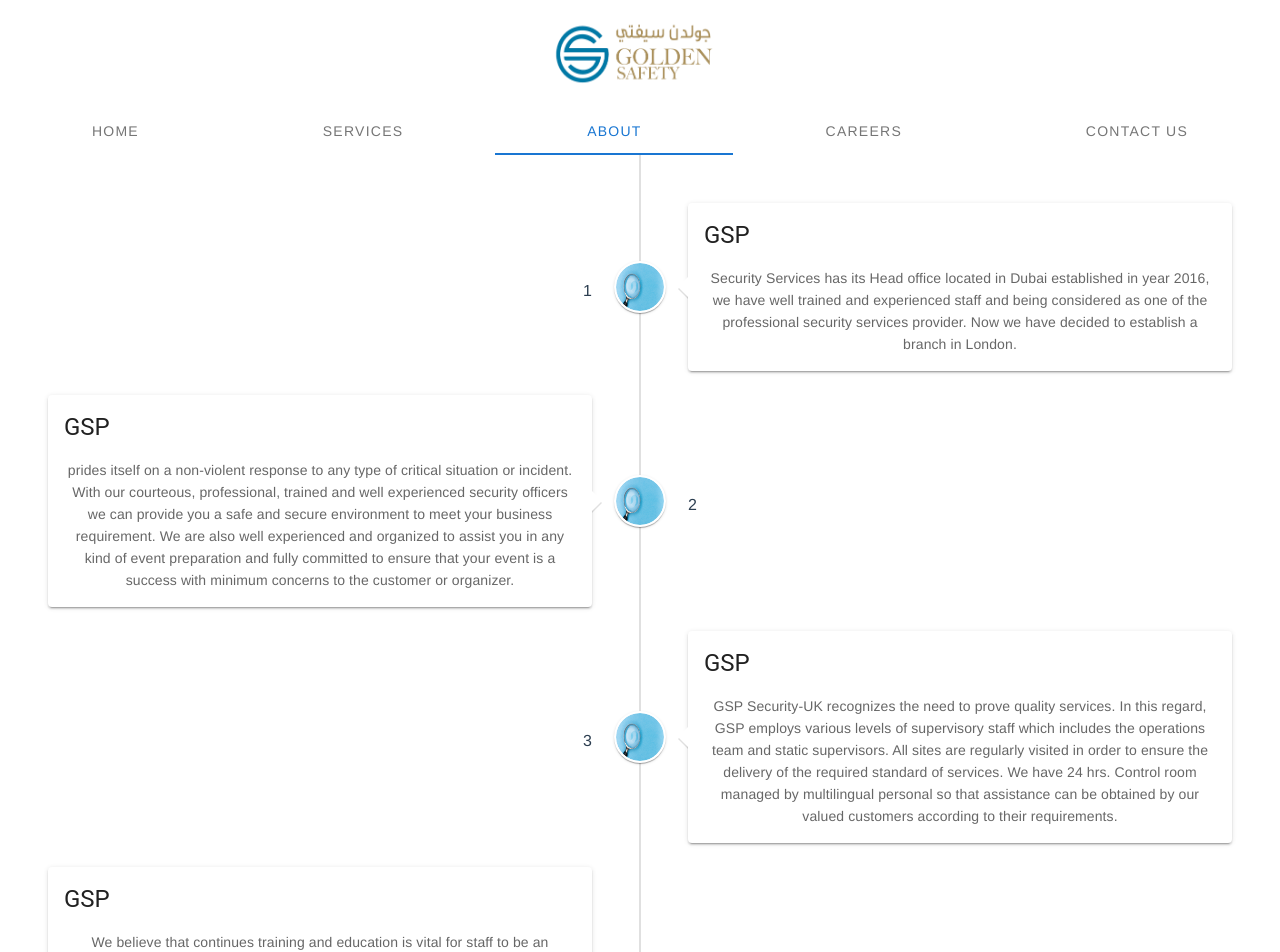
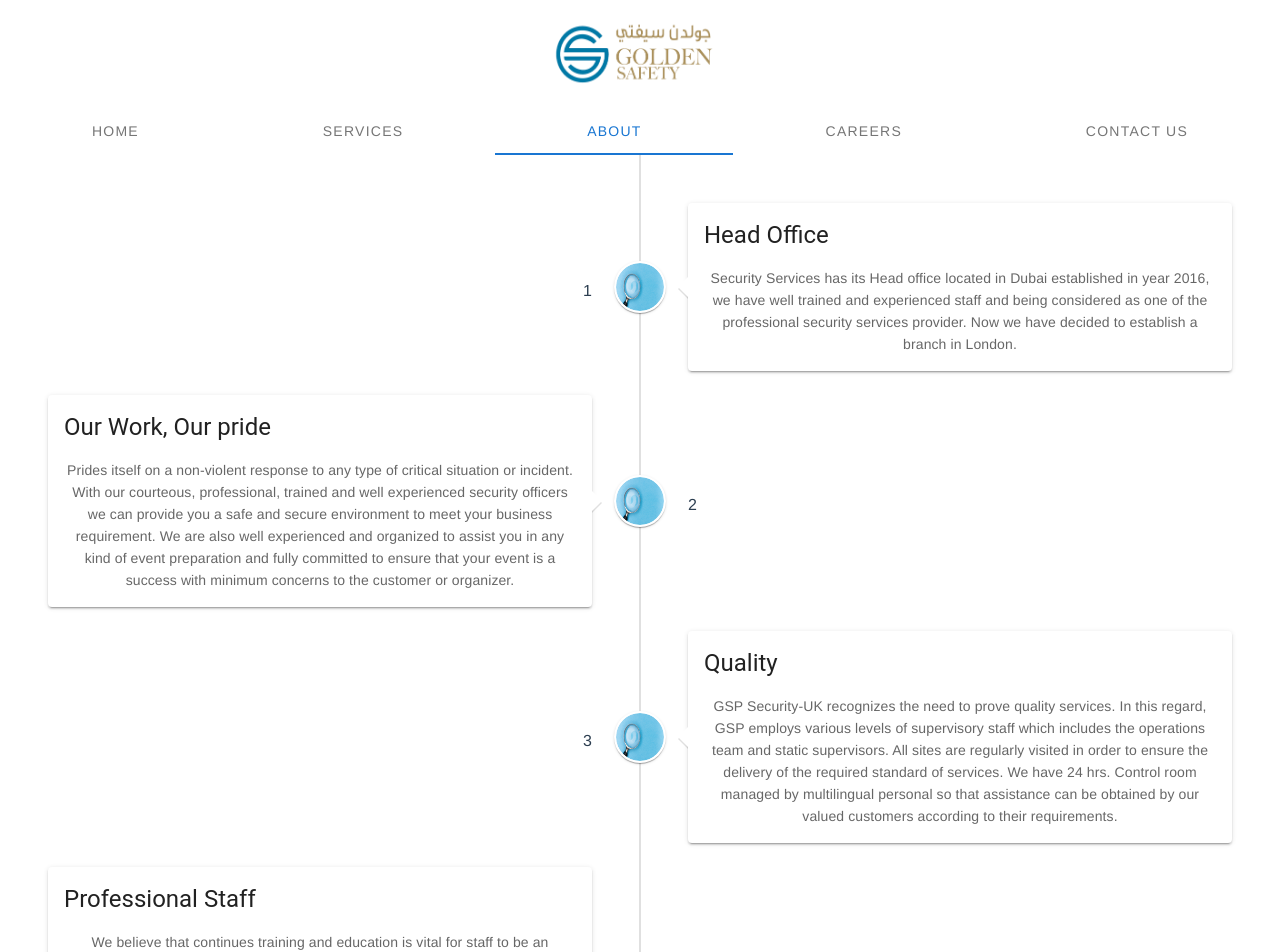
Before and after one commit to saboorelahi/golden-safety-gaurds, a Vue app: page /about in a window 1280 px wide. Shown: the top 952 px of the page. Built offline with nearby package versions, Linux system fonts and the light colour scheme.

Commit message:
updated content

```diff
--- a/src/views/About.vue
+++ b/src/views/About.vue
@@ -4,7 +4,7 @@
       <v-timeline-item v-for="(item, i) in items" :key="i" large>
         <template v-slot:icon>
           <v-avatar>
-            <img src="../assets/info.jpg" />
+            <img src="../assets/info.png" />
           </v-avatar>
         </template>
         <template v-slot:opposite>
@@ -32,17 +32,15 @@
     items: [
       {
         img: "Government Departments",
-        opposite: `Tus eu perfecto`,
-        title: "GSP",
+        title: "Head Office",
         text: `Security Services has its Head office located in Dubai established in year 2016, we have well
             trained and experienced staff and being considered as one of the professional security services
             provider. Now we have decided to establish a branch in London.`,
       },
       {
         img: "Government Departments",
-        opposite: `Tus eu perfecto`,
-        title: "GSP",
-        text: `prides itself on a non-violent response to any type of critical situation or incident. With our
+        title: "Our Work, Our pride",
+        text: `Prides itself on a non-violent response to any type of critical situation or incident. With our
             courteous, professional, trained and well experienced security officers we can provide you a safe
             and secure environment to meet your business requirement. We are also well experienced and
             organized to assist you in any kind of event preparation and fully committed to ensure that your
@@ -50,8 +48,7 @@
       },
       {
         img: "Government Departments",
-        opposite: `Tus eu perfecto`,
-        title: "GSP",
+        title: "Quality",
         text: `GSP Security-UK recognizes the need to prove quality services. In this regard, GSP employs
             various levels of supervisory staff which includes the operations team and static supervisors. All sites
             are regularly visited in order to ensure the delivery of the required standard of services. We have 24 hrs.
@@ -60,8 +57,7 @@
       },
       {
         img: "Government Departments",
-        opposite: `Tus eu perfecto`,
-        title: "GSP",
+        title: "Professional Staff",
         text: `We believe that continues training and education is vital for staff to be an effective security officer in
             any of these capacities. We always prefer to recruit well educated personals for the job and conduct few oral
             and written tests including negative vetting process before finalizing any candidate, which includes verbal approach
--- a/src/views/Careers.vue
+++ b/src/views/Careers.vue
@@ -16,9 +16,9 @@
                 Openings
               </v-sheet>
               <div class="pa-5">
-                THisd dh2e de2kdehfr fr frhjfg r ferj
-                duye2gdyt2ede2de dehy dvyuef r3eyfrty fg r
-                frgyufgrfg eryufergyu.
+                We are proud to offer good working conditions for our employees and if
+                you are someone who is eager and suitable for security then kindly share your
+                CV
                 <strong>Jhina786@yahoo.com</strong>
               </div>
             </v-sheet>
--- a/src/views/Services.vue
+++ b/src/views/Services.vue
@@ -26,7 +26,7 @@
                     class="d-flex transition-fast-in-fast-out grey darken-2 v-card--reveal display-0 white--text"
                     style="height: 100%;"
                   >
-                    All of our security guards are trained to the recognized professional standard in static and patrol duties and are licensed by the security industry Authority (SIA)
+                    All of our security guards are trained to the recognized professional standard in static and patrol duties and are licensed by the security industry Authority (SIA).
                     We can provide manned guarding security guards and services for {{item.text}} sites in various parts of country
                   </div>
                 </v-expand-transition>
```
Also changed, not shown: src/assets/info.png (renamed from src/assets/info.jpg).
